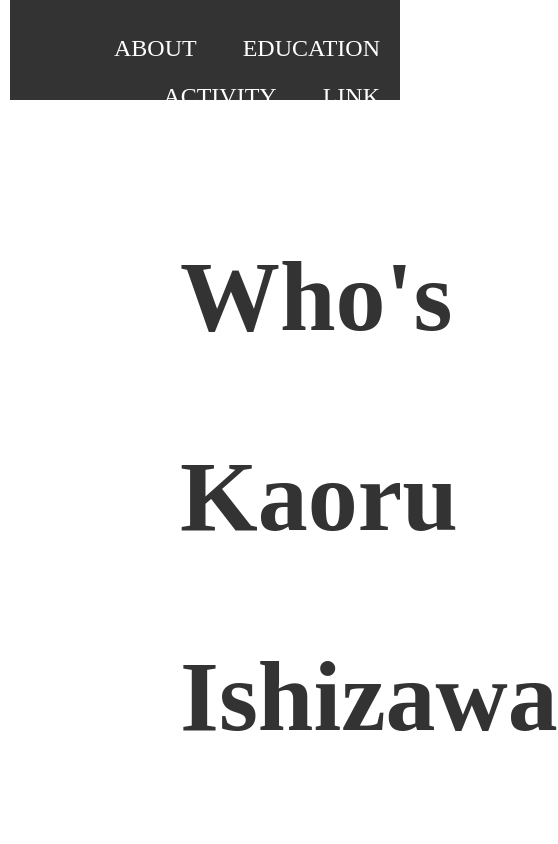
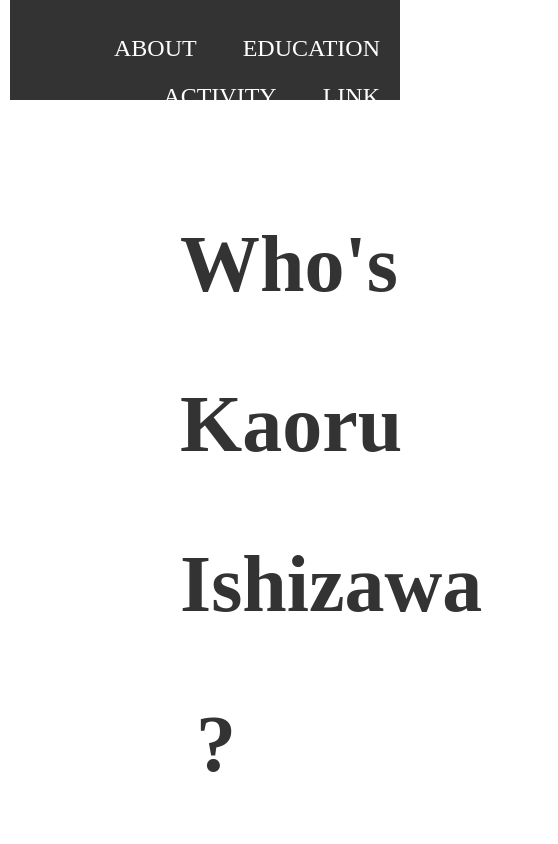
Before and after one commit to 10kaoru12/10kaoru12.github.io, a plain HTML site: page index.html in a window 390 px wide. Shown: the top 844 px of the page, 558 px wide, since content can reach past the window. Drawn offline with Linux system fonts and the light colour scheme.

Commit message:
Update StyleSheet.css

```diff
--- a/StyleSheet.css
+++ b/StyleSheet.css
@@ -20,7 +20,7 @@ h1.title {
     padding: 0px 0px 0px 0px;
     text-align: center;
     padding: 130px;
-    font-size:100px;
+    font-size:80px;
 }
 #footer {
     padding: 20px 0px 20px 0px;
@@ -56,3 +56,27 @@ a{
     text-decoration:none;
     color:white;
 }
+@media only screen and (max-width: 979px) {
+
+    Html {
+        Width: 100%;
+    }
+}
+/*デバイスの横幅が979px以下の場合*/
+
+@media only screen and (min-width: 321px) and (max-width: 768px) {
+
+    Html {
+        Width: 100%;
+    }
+
+}
+/*デバイスの横幅が321以上768以下の場合*/
+
+@media only screen and (max-width: 320px) {
+
+   #header {
+        Width: 120%;
+    }
+}
+/* デバイスの横幅が320px以下の場合 */
```
